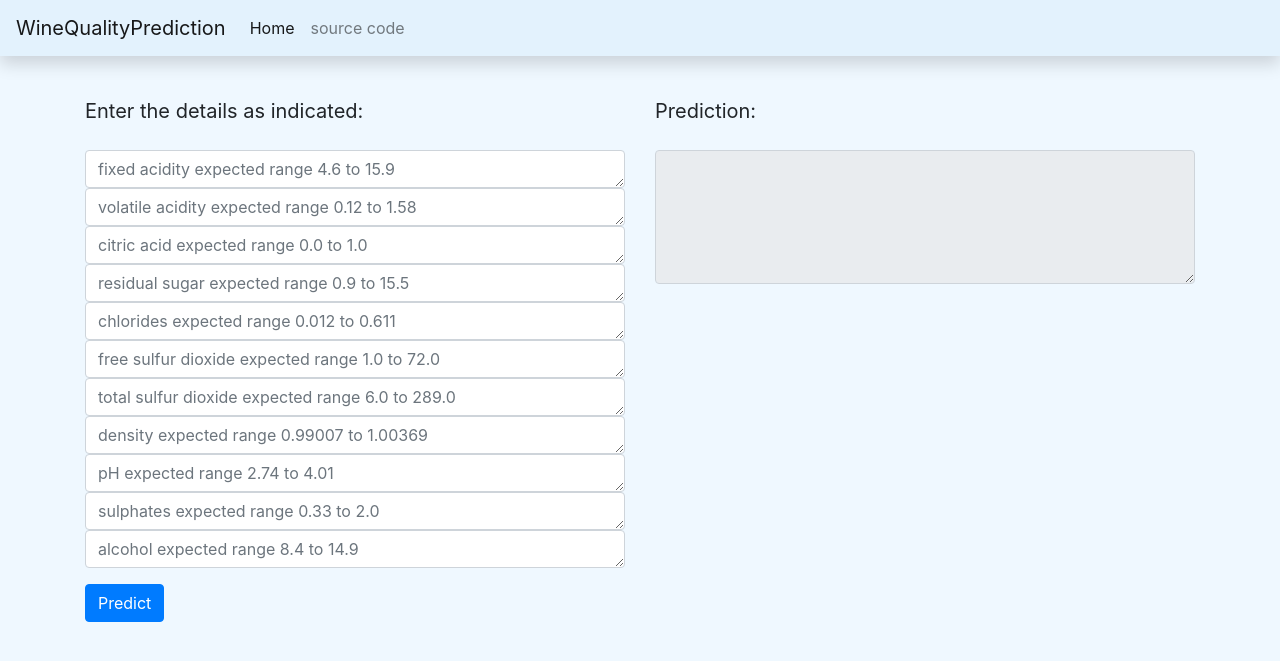
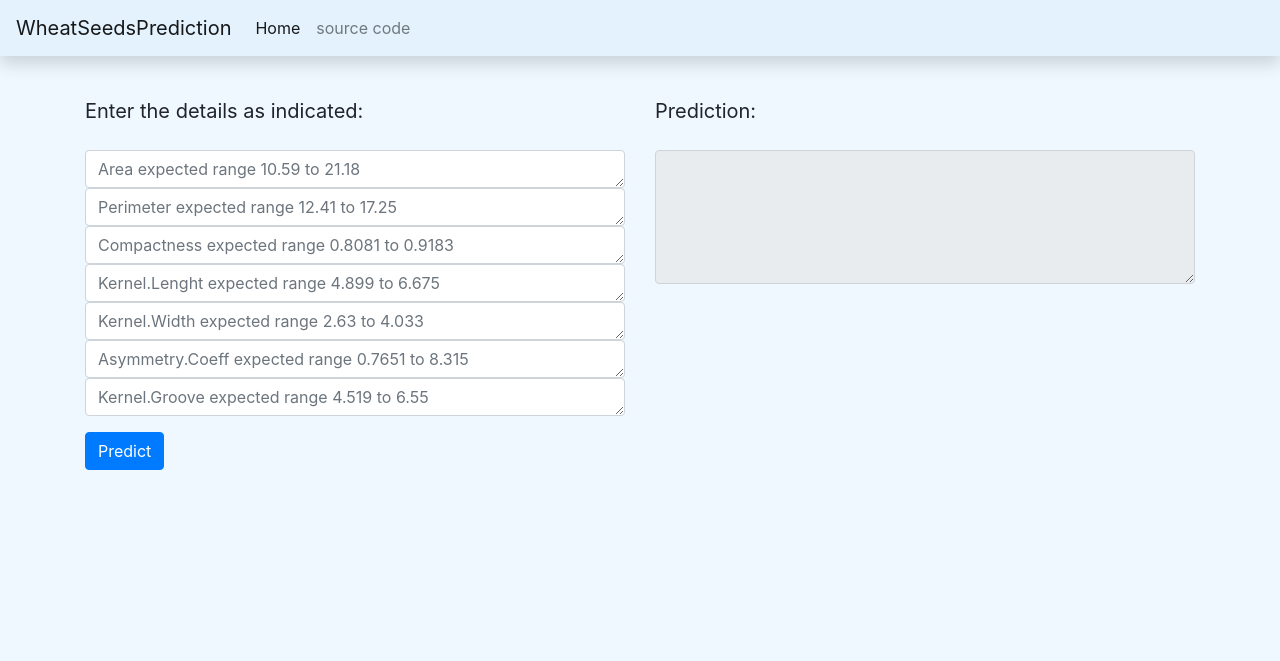
Before and after one commit to Hamshita/ferry_route, a Python web app: template webapp/templates/index.html in a window 1280 px wide. Shown: the top 661 px of the page. Run offline with Jinja, Linux system fonts and the light colour scheme; the template is opened without the code that fills it, so the values that code supplies are empty; some libraries are stand-ins or nearby versions.

Commit message:
wed app structured

```diff
--- a/webapp/templates/index.html
+++ b/webapp/templates/index.html
@@ -1,7 +1,7 @@
 {% extends 'base.html' %}
 
 {% block title %}
-WineQuality
+WheatSeeds
 {% endblock title %}
 
 
@@ -15,7 +15,7 @@ WineQuality
 <!-- nav bar -->
 
 <nav class="navbar navbar-expand-lg navbar-light shadow fixed-top" style="background-color: #e3f2fd;">
-    <a class="navbar-brand" href="/">WineQualityPrediction</a>
+    <a class="navbar-brand" href="/">WheatSeedsPrediction</a>
     <button class="navbar-toggler" type="button" data-toggle="collapse" data-target="#navbarNav"
         aria-controls="navbarNav" aria-expanded="false" aria-label="Toggle navigation">
         <span class="navbar-toggler-icon"></span>
@@ -26,7 +26,7 @@ WineQuality
                 <a class="nav-link" href="/">Home <span class="sr-only">(current)</span></a>
             </li>
             <li class="nav-item">
-                <a class="nav-link" href="https://github.com/c17hawke/dvc-plus-cml-test">source code</a>
+                <a class="nav-link" href="https://github.com/Hamshita/wheat_seeds">source code</a>
             </li>
         </ul>
     </div>
@@ -50,28 +50,21 @@ WineQuality
                                     <p class="mb-2">Enter the details as indicated:</p>
                                 </blockquote>
                             </label>
-                            <textarea class="form-control" name="fixed_acidity" rows="1"
-                                placeholder="fixed acidity expected range 4.6 to 15.9"></textarea>
-                            <textarea class="form-control" name="volatile_acidity" rows="1"
-                                placeholder="volatile acidity expected range 0.12 to 1.58"></textarea>
-                            <textarea class="form-control" name="citric_acid" rows="1"
-                                placeholder="citric acid expected range 0.0 to 1.0"></textarea>
-                            <textarea class="form-control" name="residual_sugar" rows="1"
-                                placeholder="residual sugar expected range 0.9 to 15.5"></textarea>
-                            <textarea class="form-control" name="chlorides" rows="1"
-                                placeholder="chlorides expected range 0.012 to 0.611"></textarea>
-                            <textarea class="form-control" name="free_sulfur_dioxide" rows="1"
-                                placeholder="free sulfur dioxide expected range 1.0 to 72.0"></textarea>
-                            <textarea class="form-control" name="total_sulfur_dioxide" rows="1"
-                                placeholder="total sulfur dioxide expected range 6.0 to 289.0"></textarea>
-                            <textarea class="form-control" name="density" rows="1"
-                                placeholder="density expected range 0.99007 to 1.00369"></textarea>
-                            <textarea class="form-control" name="pH" rows="1"
-                                placeholder="pH expected range 2.74 to 4.01"></textarea>
-                            <textarea class="form-control" name="sulphates" rows="1"
-                                placeholder="sulphates expected range 0.33 to 2.0"></textarea>
-                            <textarea class="form-control" name="alcohol" rows="1"
-                                placeholder="alcohol expected range 8.4 to 14.9"></textarea>
+                            <textarea class="form-control" name="Area" rows="1"
+                                placeholder="Area expected range 10.59 to 21.18"></textarea>
+                            <textarea class="form-control" name="Perimeter" rows="1"
+                                placeholder="Perimeter expected range 12.41 to 17.25"></textarea>
+                            <textarea class="form-control" name="Compactness" rows="1"
+                                placeholder="Compactness expected range 0.8081 to 0.9183"></textarea>
+                            <textarea class="form-control" name="Kernel.Lenght" rows="1"
+                                placeholder="Kernel.Lenght expected range 4.899 to 6.675"></textarea>
+                            <textarea class="form-control" name="Kernel.Width" rows="1"
+                                placeholder="Kernel.Width expected range 2.63 to 4.033"></textarea>
+                            <textarea class="form-control" name="Asymmetry.Coeff" rows="1"
+                                placeholder="Asymmetry.Coeff expected range 0.7651 to 8.315"></textarea>
+                            <textarea class="form-control" name="Kernel.Groove" rows="1"
+                                placeholder="Kernel.Groove expected range 4.519 to 6.55"></textarea>
+
 
                         </div>
 
```
